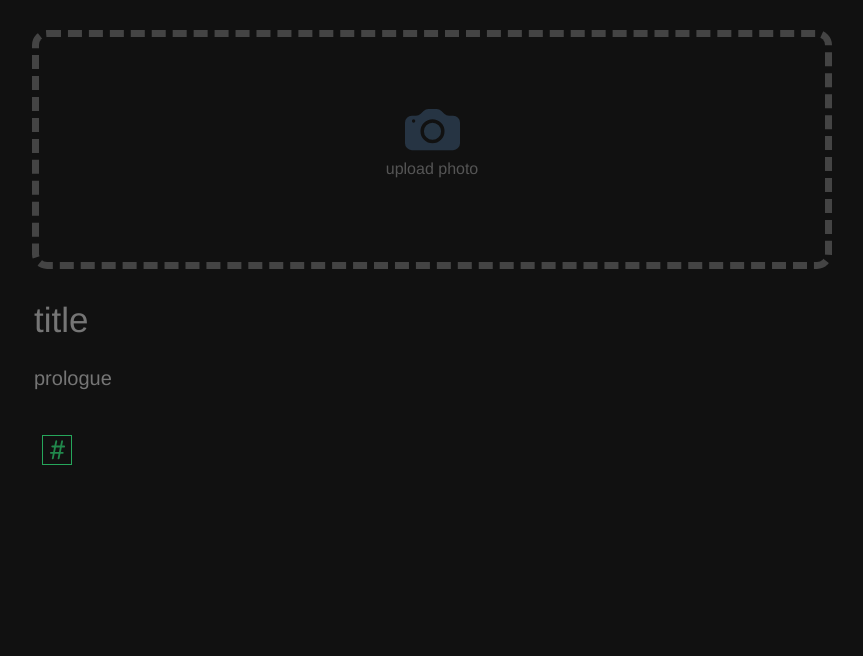
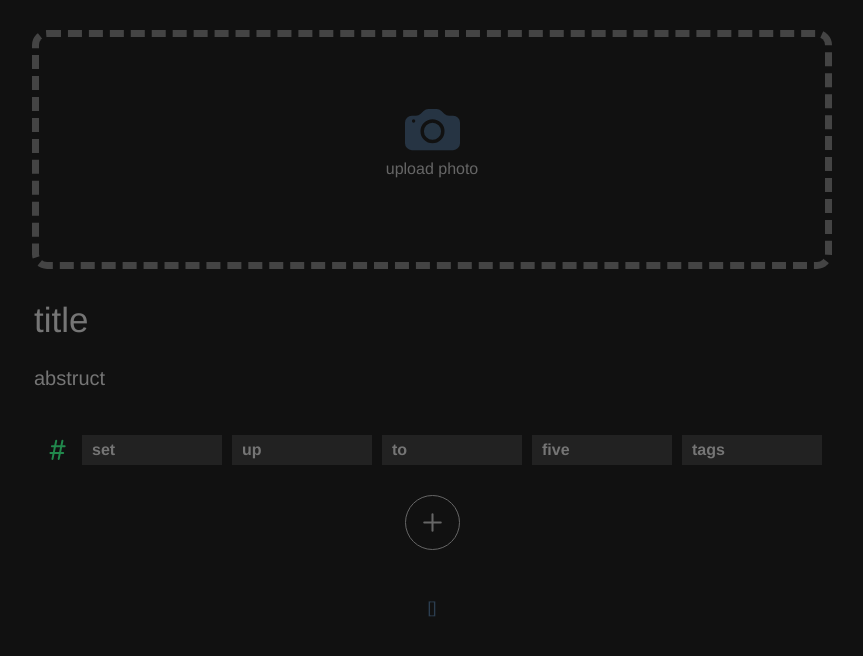
Before and after one commit to okuxxbos20/sick-poker-timer, a Vue app: page /form in a window 1280 px wide. Shown: the top 656 px of the page, without its empty margins (208-1071 px from the left). Built offline with nearby package versions, Linux system fonts and the light colour scheme; a web font is replaced by a local one.

Commit message:
enable to insert tags upto five

```diff
--- a/src/components/Form/index.vue
+++ b/src/components/Form/index.vue
@@ -17,16 +17,32 @@
         name="name"
         row="4"
         cols="20"
-        placeholder="prologue"
+        placeholder="abstruct"
       ></textarea>
-      <div class="tags-form" @click="openTagsForm()">
+      <div class="tags-form">
         <HashtagIcon class="hashtag-icon" />
-        <input v-if="isTagsOpen" type="text">
+        <input
+          v-for="(placeholder, idx) in tagsPlaceholder"
+          v-model="articleData.index[idx]"
+          type="text"
+          :key="idx"
+          :placeholder="placeholder"
+        >
+      </div>
+      <div class="main-form-insert">
+        <span @click="openOptions()">
+          <PlusIcon class="plus-icon"/>
+        </span>
+        <div v-if="isOptionOpen" class="insert-options">
+          <PhotoIcon class="option-icon" />
+          <BarchartIcon class="option-icon" />
+        </div>
       </div>
     </form>
     <div class="preview">
       <p>{{ articleData.title }}</p>
       <p>{{ articleData.prologue }}</p>
+      <p>{{ articleData.index }}</p>
       <!-- <p>Lorem ipsum dolor sit amet, consectetur adipisicing elit, sed do eiusmod tempor incididunt ut labore et dolore magna aliqua. Ut enim ad minim veniam, quis nostrud exercitation ullamco laboris nisi ut aliquip ex ea commodo consequat. Duis aute irure dolor in reprehenderit in voluptate velit esse cillum dolore eu fugiat nulla pariatur. Excepteur sint occaecat cupidatat non proident, sunt in culpa qui officia deserunt mollit anim id est laborum.</p> -->
     </div>
   </div>
@@ -35,26 +51,33 @@
 <script>
 import PhotoIcon from '@/assets/icons/PhotoIcon';
 import HashtagIcon from '@/assets/icons/HashtagIcon';
+import PlusIcon from '@/assets/icons/PlusIcon';
+import BarchartIcon from '@/assets/icons/BarchartIcon';
 
 export default {
-  components: { PhotoIcon, HashtagIcon },
+  components: { PhotoIcon, HashtagIcon, PlusIcon, BarchartIcon },
   data() {
     return {
-      isTagsOpen: false,
       articleData: {
-        title: '',
         author: '',
+        createdAt: '',
+        img: '',
+        index: [],
         likes: 0,
+        modifiedAt: '',
         prologue: '',
+        sentence: '',
         tags: [],
-        index: []
-      }
+        title: ''
+      },
+      tagsPlaceholder: ['set', 'up', 'to', 'five', 'tags'],
+      isOptionOpen: false
     }
   },
   methods: {
-    openTagsForm() {
-      console.log('open tags form!');
-      this.isTagsOpen = true;
+    openOptions() {
+      console.log('yes');
+      this.isOptionOpen = !this.isOptionOpen;
     }
   }
 }
@@ -82,11 +105,11 @@ export default {
       justify-content: center;
       padding: 65px 0;
       margin: 0;
-      p { color: #555; }
+      p { color: #666; }
     }
     .input {
       color: #666;
-      background: #202020;
+      // background: #222;
       background: transparent;
       border: none;
       margin: 10px 0;
@@ -104,11 +127,11 @@ export default {
     .tags-form {
       display: flex;
       flex-direction: row;
+      width: 100%;
       .hashtag-icon {
         color: var(--currentTheme);
         width: 30px;
         height: 30px;
-        border: 1px solid var(--currentTheme);
         transition: 500ms;
         &:hover {
           color: #111;
@@ -118,7 +141,48 @@ export default {
         }
       }
       input {
-        border: 1px solid #eee;
+        color: var(--currentTheme);
+        font-weight: 600;
+        border: none;
+        background: #222;
+        padding: 3px 10px;
+        width: calc((100% - 100px) / 5);
+        margin-right: 10px;
+        &:focus { outline: none; }
+      }
+    }
+    .main-form-insert {
+      width: 100%;
+      margin: 30px 0;
+      .plus-icon {
+        color: #666;
+        border: 1px solid #666;
+        padding: 10px;
+        margin: 0 auto;
+        transition: 200ms;
+        &:hover {
+          color: var(--currentTheme);
+          border: 1px solid var(--currentTheme);
+          cursor: pointer;
+        }
+      }
+      .insert-options {
+        display: flex;
+        flex-direction: row;
+        justify-content: center;
+        .option-icon {
+          color: #666;
+          border: 1px solid #666;
+          width: 50px;
+          height: 50px;
+          padding: 10px;
+          margin: 20px 10px;
+          &:hover {
+            color: var(--currentTheme);
+            border: 1px solid var(--currentTheme);
+            cursor: pointer;
+          }
+        }
       }
     }
   }
```
